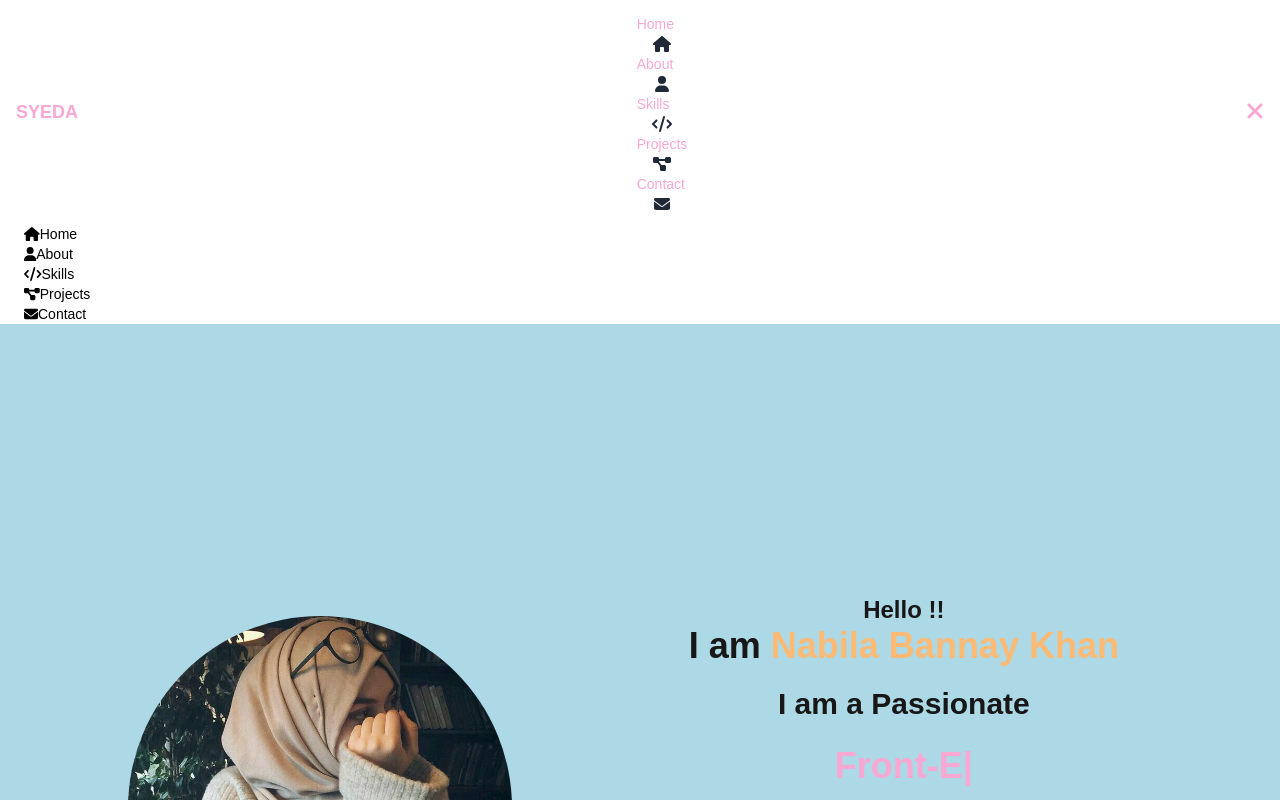
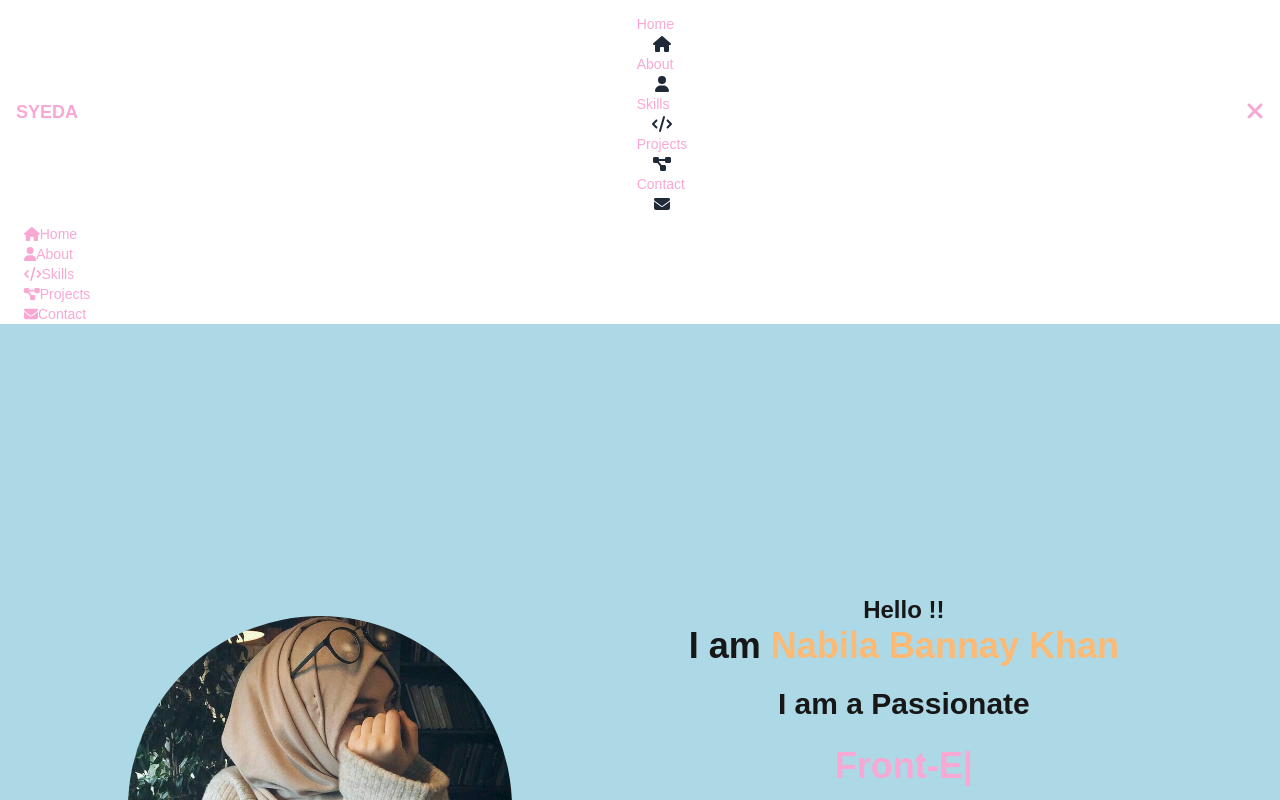
Before and after one commit to SyedaNabila559/my-personal-portfolio, a Next.js app: page / in a window 1280 px wide. Both pictures are taken after a click on the button 1253 px from the left and 112 px from the top of the page. Shown: the top 800 px of the page. Built offline with nearby package versions, Linux system fonts and the light colour scheme.

Commit message:
Update Navbar.tsx

```diff
--- a/Components/Navbar.tsx
+++ b/Components/Navbar.tsx
@@ -34,7 +34,7 @@ const Navbar = () => {
         {/* Brand */}
         <h1 className="text-lg font-bold">SYEDA</h1>
 
-        {/* Desktop Menu */}
+        {/* Desktop Nav */}
         <ul className="hidden lg:flex space-x-8 items-center">
           {navItems.map(({ href, label, icon }) => (
             <li key={label} className="relative group cursor-pointer">
@@ -56,12 +56,15 @@ const Navbar = () => {
 
       {/* Mobile Dropdown */}
       {isOpen && (
-        <div className="lg:hidden bg-blue-400 text-black px-6 pb-4 pt-2">
-          <ul className="space-y-4 text-sm">
+        <div className="lg:hidden bg-gray-800 text-pink-200 px-6 pb-4 pt-2">
+          <ul className="space-y-3 text-sm">
             {navItems.map(({ href, label, icon }) => (
-              <li key={label} className="flex items-center space-x-3">
+              <li
+                key={label}
+                className="flex items-center space-x-3 hover:bg-gray-700 px-2 py-1 rounded transition"
+              >
                 <FontAwesomeIcon icon={icon} />
-                <Link href={href} onClick={closeMenu}>
+                <Link href={href} onClick={closeMenu} className="hover:text-white">
                   {label}
                 </Link>
               </li>
```
